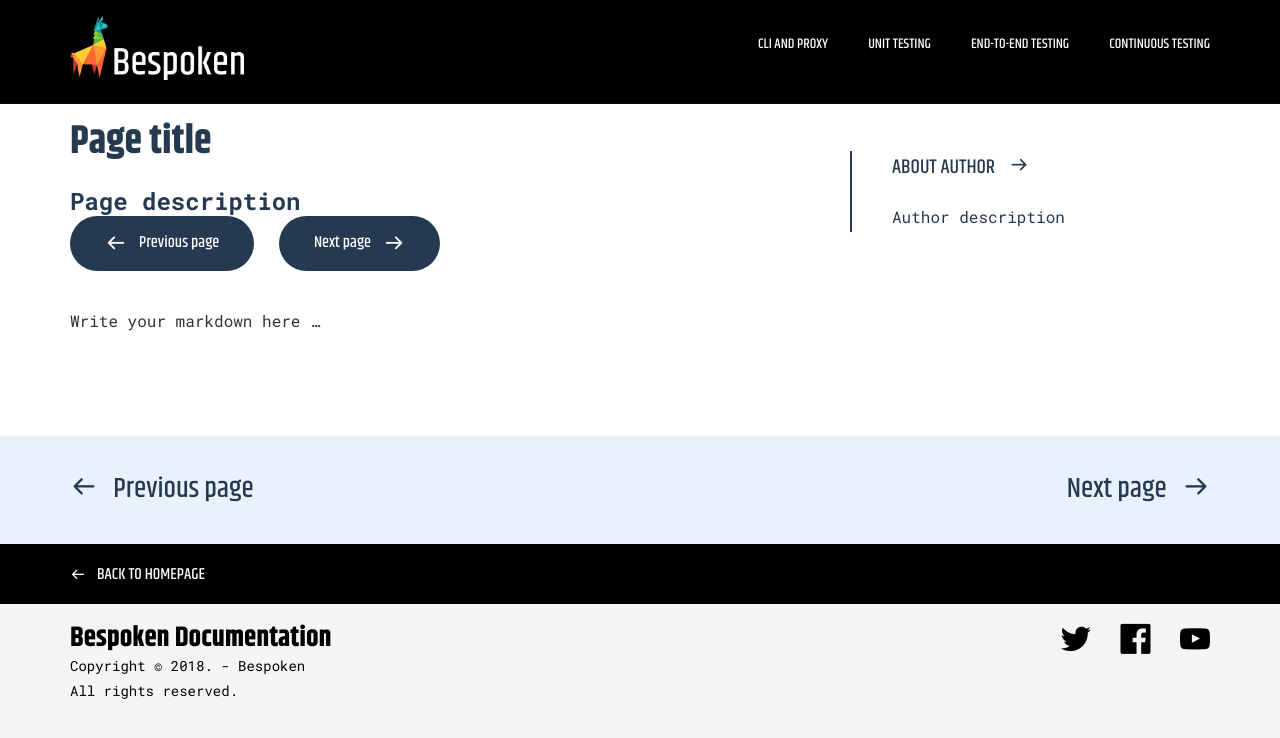
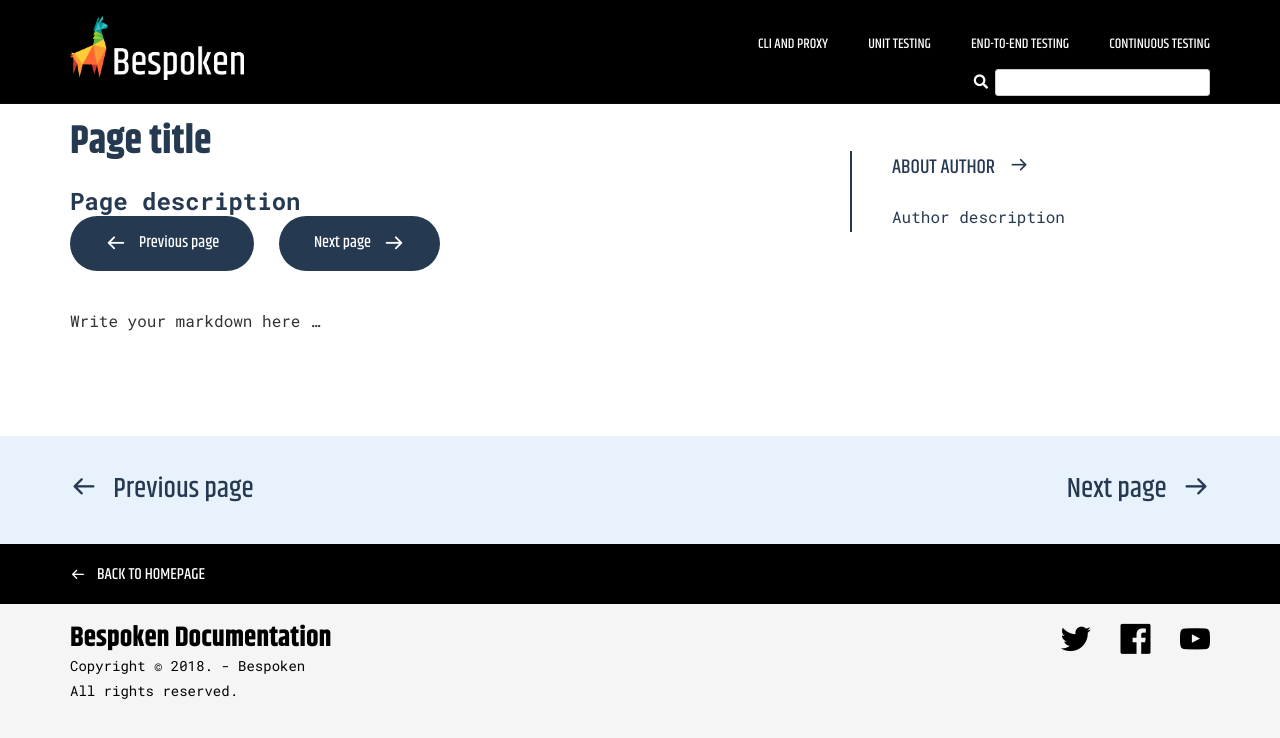
Before and after one commit to bespoken/bespoken-docs, a Jekyll site: the page built from default.md, in a window 1280 px wide. Shown: the top 738 px of the page. Built offline with Jekyll 4.4.1, drawn with Linux system fonts in a browser that asks for light colours; nearby versions of some CDN libraries; some web fonts are replaced; comment, search, counter and statistics services are not loaded.

Commit message:
Adding Algolia DocSearch to content pages.

```diff
--- a/doks-theme/_includes/site-head.html
+++ b/doks-theme/_includes/site-head.html
@@ -20,3 +20,105 @@
 
 <!--Adding FontAwesome-->
 <link rel="stylesheet" href="https://use.fontawesome.com/releases/v5.6.3/css/all.css" integrity="sha384-UHRtZLI+pbxtHCWp1t77Bi1L4ZtiqrqD80Kn4Z8NTSRyMA2Fd33n5dQ8lWUE00s/" crossorigin="anonymous">
+
+<!--Styles needed in order to show the Algolia search box-->
+<style>
+
+	/*Global styles*/
+	input[type=search] {
+		padding:3px; border:1px solid #ccc;
+		-webkit-border-radius: 3px;
+		border-radius: 3px;
+	}
+	input[type=search]:focus {
+		border-color:#333;
+	}
+
+	/*Algolia DocSearch components style*/
+	/* Main dropdown wrapper */
+	.algolia-autocomplete .ds-dropdown-menu {
+		width: 500px;
+	}
+
+	/* Main category (eg. Getting Started) */
+	.algolia-autocomplete .algolia-docsearch-suggestion--category-header {
+		color: #ff6633;
+		/*border: 1px solid gray;*/
+	}
+
+	/* Category (eg. Downloads) */
+	.algolia-autocomplete .algolia-docsearch-suggestion--subcategory-column {
+		color: #ff9933;
+	}
+
+	/* Title (eg. Bootstrap CDN) */
+	.algolia-autocomplete .algolia-docsearch-suggestion--title {
+		/*font-weight: bold;*/
+		color: black;
+	}
+
+	/* Description description (eg. Bootstrap currently works...) */
+	.algolia-autocomplete .algolia-docsearch-suggestion--text {
+		font-size: 0.8rem;
+		color: gray;
+	}
+
+	/* Highlighted text */
+	.algolia-autocomplete .algolia-docsearch-suggestion--highlight {
+		color: #009999;
+	}
+
+	/*Styles for Algolia DocSearch UI within Bespoken Docs - Main page*/
+	#docsHeader {
+		display: flex;
+		flex-direction: row;
+		width: 85%;
+		margin: 0 auto;
+	}
+
+        #docsPageTitle{
+            width: 73%;
+        }
+
+        #searchBox-main {
+            background-color: rgba(255,255,255,0.4);
+            width: 27%;
+
+            display: flex;
+            justify-content: center;
+            align-items: center;
+        }
+
+            #search-icon-main {
+                padding: 7px;
+                font-size: 90%;
+            }
+
+            #algolia-search-box {
+                font-family: "Roboto Mono", sans-serif;
+            }
+
+    /*Styles for Algolia DocSearch UI within Bespoken Docs - Content pages*/
+    #menu-search-container {
+        display: flex;
+        flex-direction: column;
+        align-items: end;
+    }
+
+        #searchBox-content {
+            display: flex;
+            justify-content: center;
+            align-items: center;
+        }
+
+        #search-icon-content {
+            padding: 7px;
+            font-size: 90%;
+            color: white;
+        }
+
+        .site-header__nav a {
+            height: calc(4.325rem - 1px);
+        }
+
+</style>
--- a/doks-theme/_includes/site-header.html
+++ b/doks-theme/_includes/site-header.html
@@ -21,6 +21,7 @@
 						</a><!-- /.site-header__logo -->
 					{% endif %}
 					{% if site.doks.header.nav %}
+                        <div id="menu-search-container">
                             <ul class="site-header__nav hidden-xs">
                                 {% for item in site.doks.header.nav %}
                                     <li><a href="{% if jekyll.environment == 'production' %}{{ site.doks.baseurl }}{% endif %}{{ item.item_url }}">{{ item.item_name }}</a></li>
@@ -31,6 +32,12 @@
                                 <span></span>
                                 <span></span>
                             </button><!-- /.offcanvas-toggle -->
+
+                            <div id="searchBox-content">
+                                <i class="fas fa-search" id="search-icon-content"></i>
+                                <input type="search" id="algolia-search-box" name="q" aria-label="Search through site content">
+                            </div>
+                        </div>
 					{% endif %}
 				</div><!-- /.col -->
 			</div><!-- /.row -->
--- a/doks-theme/_layouts/default.html
+++ b/doks-theme/_layouts/default.html
@@ -116,5 +116,8 @@
 			{% endif %}
 			{% include site-footer.html %}
 		</div><!-- /.js-footer-area -->
+
+        {% include algolia.html %}
+
 	</body>
 </html>
```
Also changed, not shown: doks-theme/_includes/algolia.html (added, +12 -0 lines), doks-theme/_layouts/homepage.html (+3 -91 lines). Lines whose indentation alone changed are shown as unchanged.
